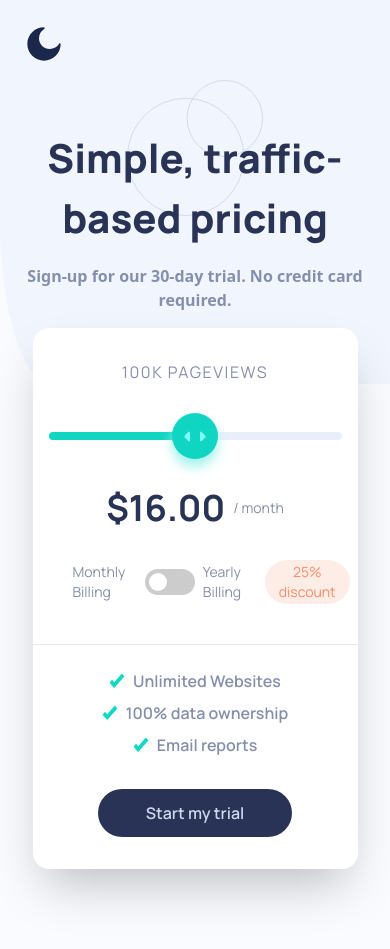
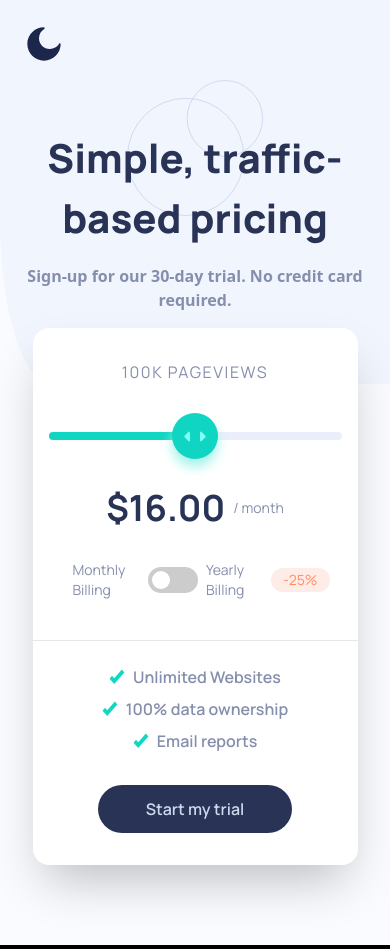
Before and after one commit to yash2324/assignment-march-2024, a React (Vite) app: page / in a window 390 px wide. Built offline with nearby package versions, Linux system fonts and the light colour scheme.

Commit message:
fixed discount css

```diff
--- a/src/components/Card.tsx
+++ b/src/components/Card.tsx
@@ -94,8 +94,11 @@ const Card = () => {
           <div className="text-bluish-grayish dark:text-gray-300 text-sm">
             Yearly Billing
           </div>
-          <div className="bg-reddish-grayish text-reddish-light rounded-full px-3  text-center mr-2 lg:mr-5  lg:px-1.5 py-0.5 lg:py-1.5 text-sm">
+          <div className="bg-reddish-grayish text-reddish-light rounded-full hidden text-center lg:block lg:mr-5  lg:px-1.5 py-0.5 lg:py-1.5 text-sm">
             25% discount
+          </div>
+          <div className="bg-reddish-grayish text-reddish-light rounded-full px-3  text-center mr-7 lg:hidden py-0.5  text-sm">
+            -25%
           </div>
         </div>
         <hr className=" w-full dark:border-gray-200"></hr>
```
